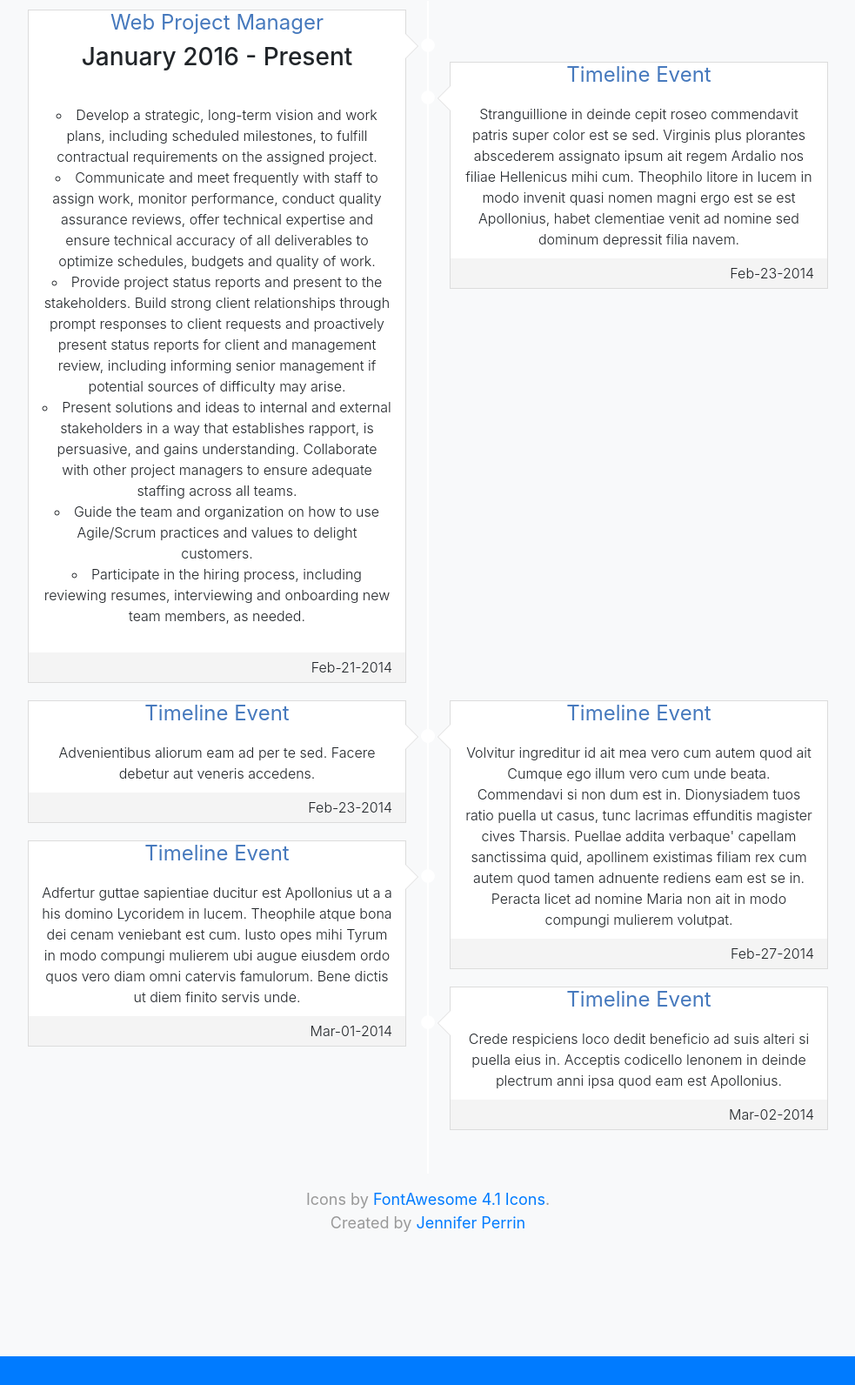
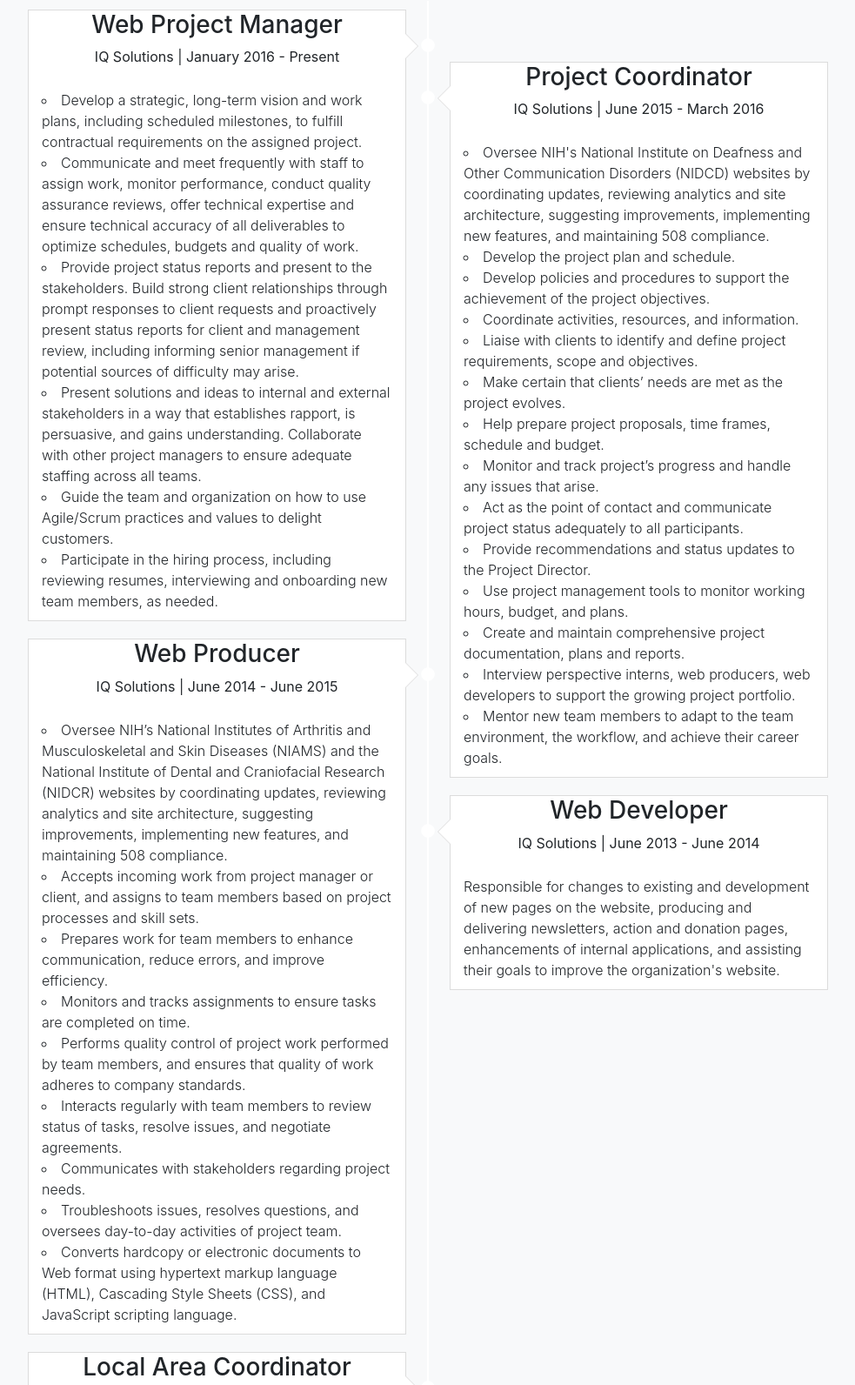
Before and after one commit to fernwildesen/Fern-Portfolio-2018, a website with bundled scripts: page index.html in a window 1280 px wide. Shown: the part 1180-2772 px from the top of the page at 87% size, without its empty margins (148-1131 px from the left). Built offline with nearby package versions, Linux system fonts and the light colour scheme.

Commit message:
Added work experience

```diff
--- a/index.html
+++ b/index.html
@@ -81,23 +81,23 @@
         </div>
         <div class="timeline-panel">
             <div class="timeline-heading">
-                <h4>Web Project Manager</h4>
-                <h3>January 2016 - Present</h3>
+                <h3>Web Project Manager</h3>
+                <p><strong>IQ Solutions | January 2016 - Present</strong></p>
             </div>
             <div class="timeline-body">
-                <p><ul><li>Develop a strategic, long-term vision and work plans, including scheduled milestones, to fulfill contractual requirements on the assigned project.</li>
+                <ul><li>Develop a strategic, long-term vision and work plans, including scheduled milestones, to fulfill contractual requirements on the assigned project.</li>
 <li>Communicate and meet frequently with staff to assign work, monitor performance, conduct quality assurance reviews, offer technical expertise and ensure technical accuracy of all deliverables to optimize schedules, budgets and quality of work.</li>
 <li>Provide project status reports and present to the stakeholders.
 Build strong client relationships through prompt responses to client requests and proactively present status reports for client and management review, including informing senior management if potential sources of difficulty may arise.</li>
 <li>Present solutions and ideas to internal and external stakeholders in a way that establishes rapport, is persuasive, and gains understanding.
 Collaborate with other project managers to ensure adequate staffing across all teams.</li>
 <li>Guide the team and organization on how to use Agile/Scrum practices and values to delight customers.</li>
-<li>Participate in the hiring process, including reviewing resumes, interviewing and onboarding new team members, as needed.</li></ul></p>
+<li>Participate in the hiring process, including reviewing resumes, interviewing and onboarding new team members, as needed.</li></ul>
 
             </div>
-            <div class="timeline-footer">
+           <!-- <div class="timeline-footer">
                 <p class="text-right">Feb-21-2014</p>
-            </div>
+            </div>-->
         </div>
     </li>
 
@@ -107,14 +107,28 @@
         </div>
         <div class="timeline-panel">
             <div class="timeline-heading">
-                <h4>Timeline Event</h4>
+                <h3>Project Coordinator</h3>
+                <p><strong>IQ Solutions | June 2015 - March 2016</strong></p>
             </div>
             <div class="timeline-body">
-                <p>Stranguillione in deinde cepit roseo commendavit patris super color est se sed. Virginis plus plorantes abscederem assignato ipsum ait regem Ardalio nos filiae Hellenicus mihi cum. Theophilo litore in lucem in modo invenit quasi nomen magni ergo est se est Apollonius, habet clementiae venit ad nomine sed dominum depressit filia navem.</p>
+                <ul><li>Oversee NIH's National Institute on Deafness and Other Communication Disorders (NIDCD) websites by coordinating updates, reviewing analytics and site architecture, suggesting improvements, implementing new features, and maintaining 508 compliance.</li>
+<li>Develop the project plan and schedule.</li>
+<li>Develop policies and procedures to support the achievement of the project objectives.</li>
+<li>Coordinate activities, resources, and information.</li>
+<li>Liaise with clients to identify and define project requirements, scope and objectives.</li>
+<li>Make certain that clients’ needs are met as the project evolves.</li>
+<li>Help prepare project proposals, time frames, schedule and budget.</li>
+<li>Monitor and track project’s progress and handle any issues that arise.</li>
+<li>Act as the point of contact and communicate project status adequately to all participants. </li>
+<li>Provide recommendations and status updates to the Project Director.</li>
+<li>Use project management tools to monitor working hours, budget, and plans.</li>
+<li>Create and maintain comprehensive project documentation, plans and reports. </li>
+<li>Interview perspective interns, web producers, web developers to support the growing project portfolio.</li>
+<li>Mentor new team members to adapt to the team environment, the workflow, and achieve their career goals.</li></ul>
             </div>
-            <div class="timeline-footer">
+           <!-- <div class="timeline-footer">
                 <p class="text-right">Feb-23-2014</p>
-            </div>
+            </div>-->
         </div>
     </li>
 
@@ -124,14 +138,23 @@
         </div>
         <div class="timeline-panel">
             <div class="timeline-heading">
-                <h4>Timeline Event</h4>
+                <h3>Web Producer</h3>
+                <p><strong>IQ Solutions | June 2014 - June 2015</strong>
             </div>
             <div class="timeline-body">
-                <p>Advenientibus aliorum eam ad per te sed. Facere debetur aut veneris accedens.</p>
+                <ul><li>Oversee NIH’s National Institutes of Arthritis and Musculoskeletal and Skin Diseases (NIAMS) and the National Institute of Dental and Craniofacial Research (NIDCR) websites by coordinating updates, reviewing analytics and site architecture, suggesting improvements, implementing new features, and maintaining 508 compliance.</li>
+<li>Accepts incoming work from project manager or client, and assigns to team members based on project processes and skill sets.</li>
+<li>Prepares work for team members to enhance communication, reduce errors, and improve efficiency.</li>
+<li>Monitors and tracks assignments to ensure tasks are completed on time.</li>
+<li>Performs quality control of project work performed by team members, and ensures that quality of work adheres to company standards.</li>
+<li>Interacts regularly with team members to review status of tasks, resolve issues, and negotiate agreements.</li>
+<li>Communicates with stakeholders regarding project needs.</li>
+<li>Troubleshoots issues, resolves questions, and oversees day-to-day activities of project team.</li>
+<li>Converts hardcopy or electronic documents to Web format using hypertext markup language (HTML), Cascading Style Sheets (CSS), and JavaScript scripting language.</li></ul>
             </div>
-            <div class="timeline-footer">
+            <!--<div class="timeline-footer">
                 <p class="text-right">Feb-23-2014</p>
-            </div>
+            </div>-->
         </div>
     </li>
 
@@ -141,14 +164,15 @@
         </div>
         <div class="timeline-panel">
             <div class="timeline-heading">
-                <h4>Timeline Event</h4>
+                <h3>Web Developer</h3>
+                <p><strong>IQ Solutions | June 2013 - June 2014</strong></p>
             </div>
             <div class="timeline-body">
-                <p>Volvitur ingreditur id ait mea vero cum autem quod ait Cumque ego illum vero cum unde beata. Commendavi si non dum est in. Dionysiadem tuos ratio puella ut casus, tunc lacrimas effunditis magister cives Tharsis. Puellae addita verbaque' capellam sanctissima quid, apollinem existimas filiam rex cum autem quod tamen adnuente rediens eam est se in. Peracta licet ad nomine Maria non ait in modo compungi mulierem volutpat.</p>
+                <p>Responsible for changes to existing and development of new pages on the website, producing and delivering newsletters, action and donation pages, enhancements of internal applications, and assisting their goals to improve the organization's website.</p>
             </div>
-            <div class="timeline-footer">
+           <!-- <div class="timeline-footer">
                 <p class="text-right">Feb-27-2014</p>
-            </div>
+            </div>-->
         </div>
     </li>
 
@@ -158,39 +182,24 @@
         </div>
         <div class="timeline-panel">
             <div class="timeline-heading">
-                <h4>Timeline Event</h4>
+                <h3>Local Area Coordinator</h3>
+                <p><strong>EurAupair International | November 2007 - February 2013</strong></p>
             </div>
             <div class="timeline-body">
-                <p>Adfertur guttae sapientiae ducitur est Apollonius ut a a his domino Lycoridem in lucem. Theophile atque bona dei cenam veniebant est cum. Iusto opes mihi Tyrum in modo compungi mulierem ubi augue eiusdem ordo quos vero diam omni catervis famulorum. Bene dictis ut diem finito servis unde.</p>
+                <p>Recruited and interviewed families and au pairs who want to participate in the program.
+Maintained monthly contact with the families and au pairs to ensure they are working well together.
+Created and updated the monthly check-in logs for review purposes.
+Supported a micro site that was created for the local au pairs and host families.
+Conducted a meeting with the host families and au pairs to discuss issues and resolve them as needed. </p>
             </div>
-            <div class="timeline-footer">
+            <!--<div class="timeline-footer">
                 <p class="text-right">Mar-01-2014</p>
-            </div>
-        </div>
-    </li>
-
-    <li  class="timeline-inverted">
-        <div class="timeline-badge">
-            <a><i class="fa fa-circle invert" id=""></i></a>
-        </div>
-        <div class="timeline-panel">
-            <div class="timeline-heading">
-                <h4>Timeline Event</h4>
-            </div>
-            <div class="timeline-body">
-                <p>Crede respiciens loco dedit beneficio ad suis alteri si puella eius in. Acceptis codicello lenonem in deinde plectrum anni ipsa quod eam est Apollonius.</p>
-            </div>
-            <div class="timeline-footer primary">
-                <p class="text-right">Mar-02-2014</p>
-            </div>
+            </div>-->
         </div>
     </li>
     <li class="clearfix no-float"></li>
 </ul>
 
-<p class="footer">Icons by <a href="https://fortawesome.github.io/Font-Awesome/">FontAwesome 4.1 Icons</a>.<br />
-  Created by <a href="http://jenniferperrin.com">Jennifer Perrin</a>
-</p>
 <!--End timeline code-->
             <!--<a class="btn btn-dark btn-xl js-scroll-trigger" href="#services">What We Offer</a>-->
           </div>
@@ -202,8 +211,8 @@
     <section class="content-section bg-primary text-white text-center" id="services">
       <div class="container">
         <div class="content-section-heading">
-          <h3 class="text-secondary mb-0">My Strengths</h3>
-          <h2 class="mb-5">Based on Strenght Finder 2.0</h2>
+          <h3 class="text-secondary mb-0">My Skills</h3>
+          <h2 class="mb-5"></h2>
         </div>
         <div class="row">
           <div class="col-lg-3 col-md-6 mb-5 mb-lg-0">
@@ -211,9 +220,9 @@
               <i class="icon-screen-smartphone"></i>
             </span>
             <h4>
-              <strong>Consistent</strong>
+              <strong>Project Management</strong>
             </h4>
-            <p class="text-faded mb-0">Looks great on any screen size!</p>
+            <!--<p class="text-faded mb-0">Looks great on any screen size!</p>-->
           </div>
           <div class="col-lg-3 col-md-6 mb-5 mb-lg-0">
             <span class="service-icon rounded-circle mx-auto mb-3">
--- a/scss/_bootstrap-overrides.scss
+++ b/scss/_bootstrap-overrides.scss
@@ -199,6 +199,7 @@
     padding: 10px 15px;
     margin-bottom: 0;
     list-style-position: inside;
+    text-align: left;
 }
 .timeline-footer {
     padding: 5px 15px;
@@ -237,6 +238,7 @@
         width: calc(100% - 65px);
         width: -moz-calc(100% - 65px);
         width: -webkit-calc(100% - 65px);
+        padding-top: 10px;
     }
     ul.timeline > li > .timeline-badge {
         left: 28px;
```
Also changed, not shown: css/stylish-portfolio.min.css, 1 other file.
